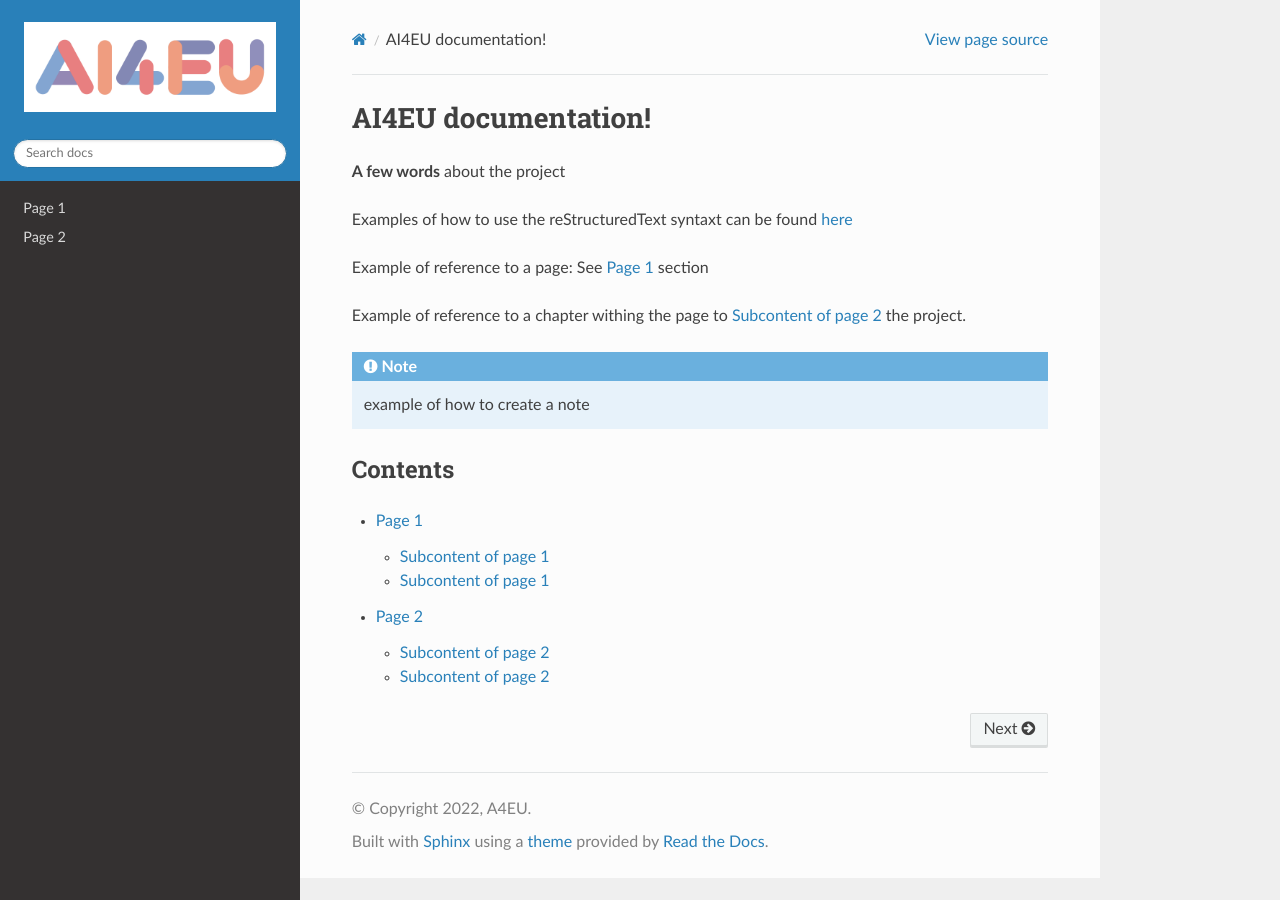
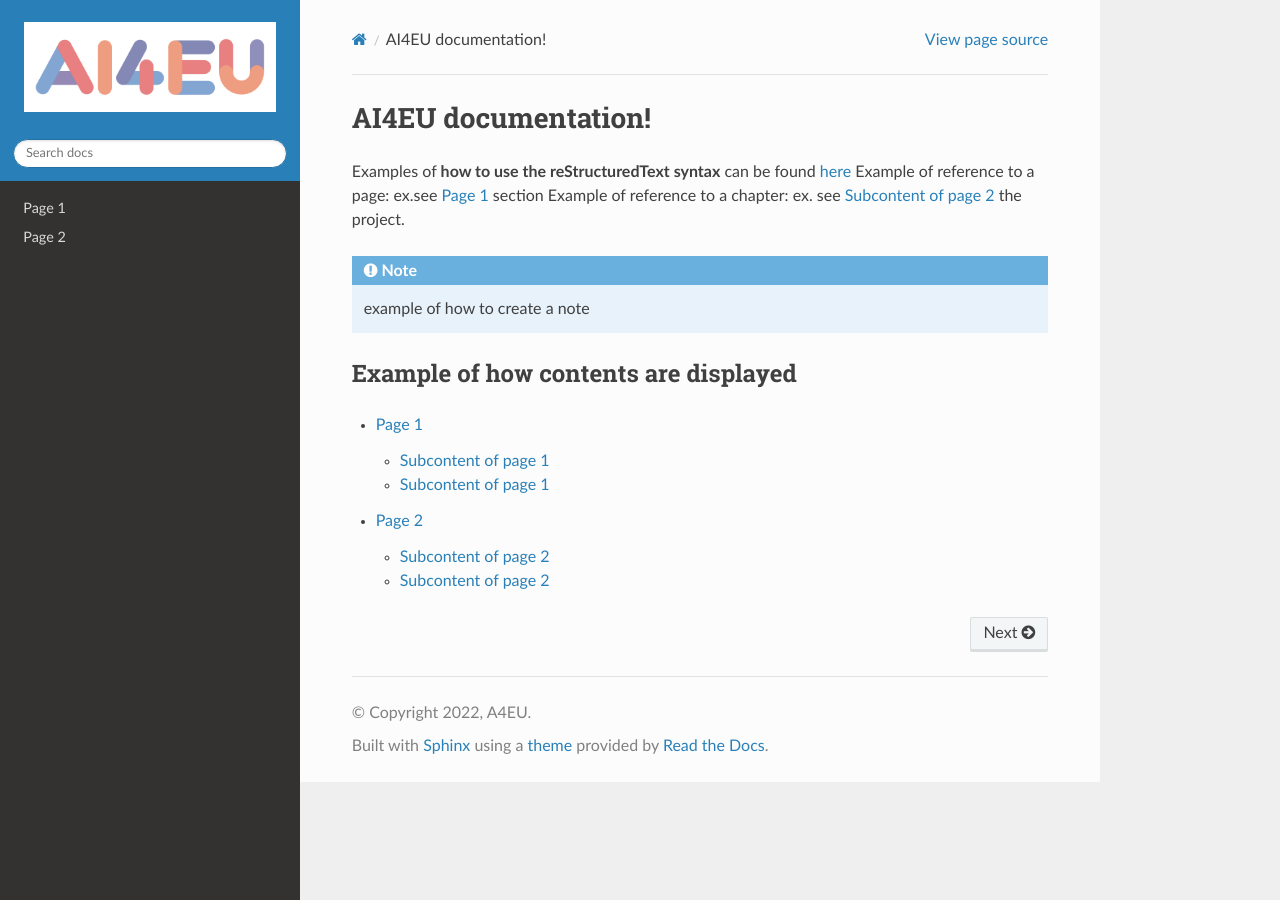
Before and after one commit to AlexJoom/test-ai4eu-documentation, a Sphinx documentation site: the page built from docs/source/index.rst, in a window 1280 px wide. Built offline with Sphinx 7.4.7 and the Read the Docs theme 2.0.0, drawn with Linux system fonts in a browser that asks for light colours.

Commit message:
provide logo and examples

```diff
--- a/docs/source/index.rst
+++ b/docs/source/index.rst
@@ -1,21 +1,16 @@
 AI4EU documentation!
 ===================================
 
-**A few words** about the project
 
-Examples of how to use the reStructuredText syntaxt can be found `here <https://docutils.sourceforge.io/docs/user/rst/quickref.html>`_
-
-
-
-Example of reference to a page: See :doc:`page1` section
-
-Example of reference to a chapter withing the page to :ref:`reference1` the project.
+Examples of **how to use the reStructuredText syntax** can be found `here <https://docutils.sourceforge.io/docs/user/rst/quickref.html>`_
+Example of reference to a page: ex.see :doc:`page1` section
+Example of reference to a chapter: ex. see :ref:`reference1` the project.
 
 .. note::
 
    example of how to create a note
 
-Contents
+Example of how contents are displayed
 --------
 
 .. toctree::
```
